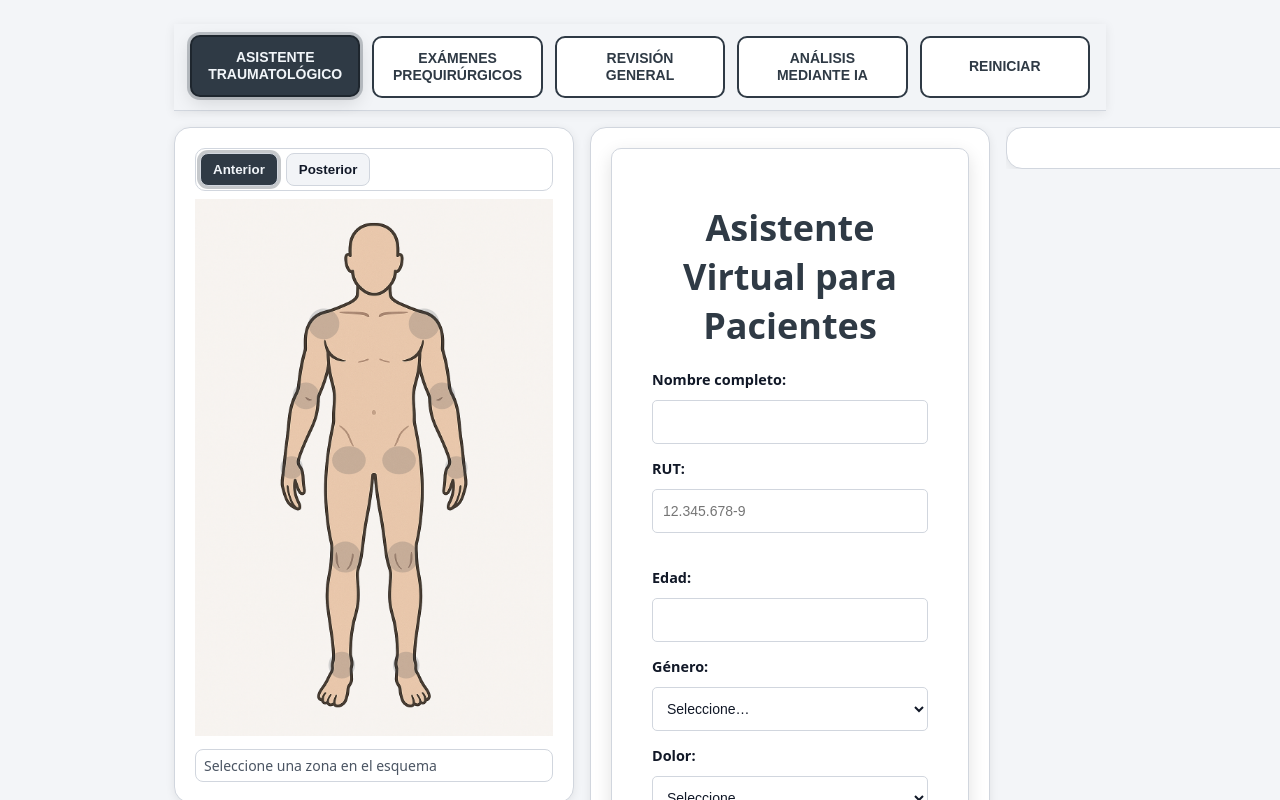
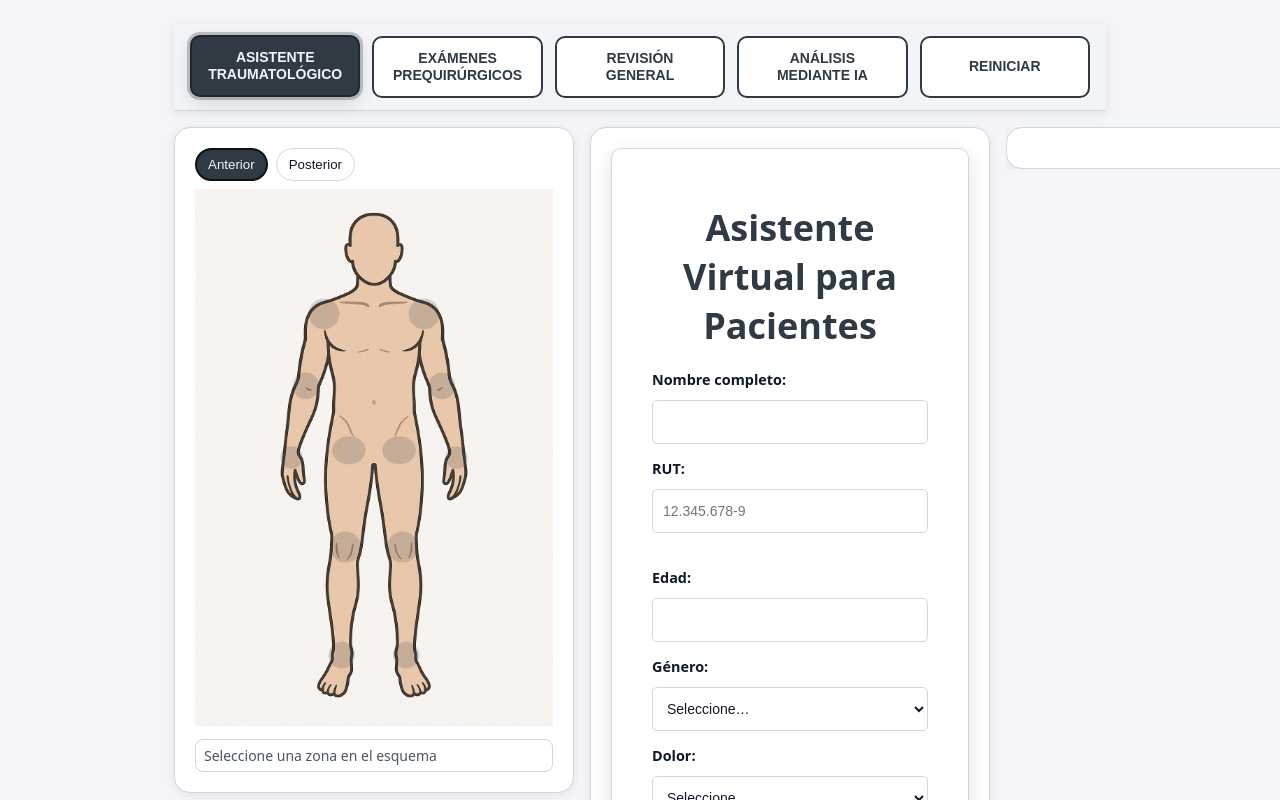
Before and after one commit to cahuerta/ASISTENCIA-ICA, a React (Vite) app: page / in a window 1280 px wide. Shown: the top 800 px of the page. Built offline with nearby package versions, Linux system fonts and the light colour scheme.

Commit message:
Update EsquemaToggleTabs.jsx

```diff
--- a/src/EsquemaToggleTabs.jsx
+++ b/src/EsquemaToggleTabs.jsx
@@ -1,8 +1,6 @@
 // src/EsquemaToggleTabs.jsx
+"use client";
 import React, { useMemo, useRef, useEffect } from "react";
-import { getTheme } from "./theme.js";
-
-const T = getTheme();
 
 /**
  * Toggle Anterior/Posterior accesible (tabs):
@@ -78,39 +76,12 @@ export default function EsquemaToggleTabs({
     }
   };
 
-  const baseStyles = {
-    container: {
-      display: "flex",
-      gap: 8,
-      marginBottom: 8,
-      border: `1px solid ${T.border ?? "#e5e7eb"}`,
-      borderRadius: 10,
-      padding: 4,
-      background: T.surface ?? "#f9fafb",
-    },
-    tab: (selected) => ({
-      padding: "8px 12px",
-      borderRadius: 8,
-      border: `1px solid ${T.border ?? "#d1d5db"}`,
-      background: selected ? (T.primary ?? "#0072CE") : (T.bg ?? "#fff"),
-      color: selected ? (T.onPrimary ?? "#fff") : (T.text ?? "#111827"),
-      cursor: "pointer",
-      fontWeight: 600,
-      outline: "none",
-    }),
-    tabFocus: {
-      // se aplica vía :focus-visible en navegadores modernos
-      boxShadow: `0 0 0 3px ${T.accentAlpha ?? "rgba(0,114,206,0.35)"}`,
-    },
-  };
-
   return (
     <div
-      className={className}
+      className={`tabs ${className}`.trim()}
       role="tablist"
       aria-label="Cambiar vista del esquema"
       onKeyDown={onKeyDown}
-      style={baseStyles.container}
     >
       {tabs.map(({ key, label }) => {
         const selected = vista === key;
@@ -131,14 +102,7 @@ export default function EsquemaToggleTabs({
             onClick={() => {
               if (!selected) onChange?.(key);
             }}
-            style={baseStyles.tab(selected)}
-            onFocus={(e) => {
-              // aplicar foco visible (fallback simple para navegadores sin :focus-visible)
-              e.currentTarget.style.boxShadow = baseStyles.tabFocus.boxShadow;
-            }}
-            onBlur={(e) => {
-              e.currentTarget.style.boxShadow = "none";
-            }}
+            className={`tab ${selected ? "active" : ""}`}
           >
             {label}
           </button>
```
